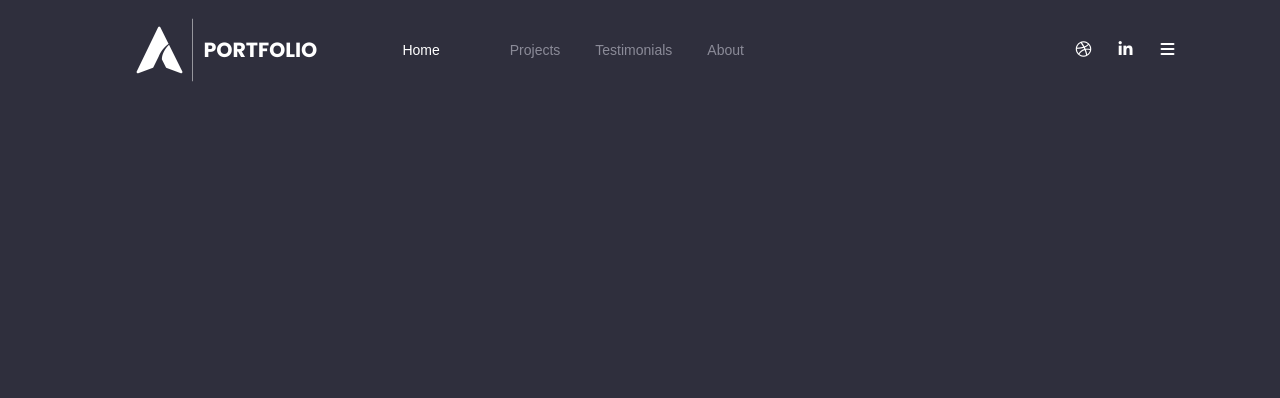
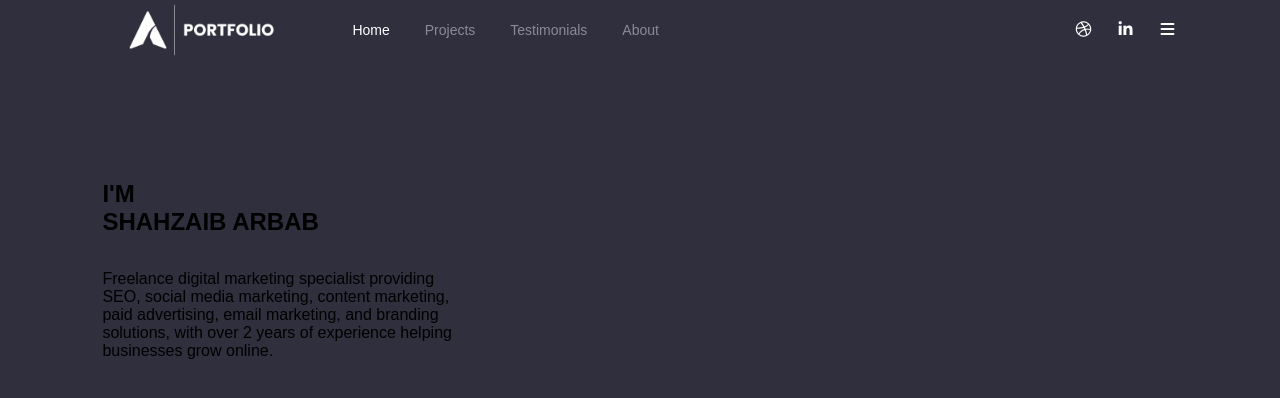
Before and after one commit to Shahzaib-001-hub/Shahzaib_portfolio, a plain HTML site: page index.html in a window 1280 px wide. Drawn offline with Linux system fonts and the light colour scheme.

Commit message:
Main_content_add

```diff
--- a/index.html
+++ b/index.html
@@ -26,7 +26,7 @@
 
 
             <ul class="menu">
-                <li><a href="#Home" class="active">Home<a><li>
+                <li><a href="#Home" class="active">Home</a></li>
                 <li><a href="#portfolio">Projects</a></li>
                 <li><a href="#Testimonials">Testimonials</a></li>
                 <li><a href="#about">About</a></li>
@@ -37,11 +37,11 @@
             <!-- Icons -->
             <div class="social-icons">
                 <a href="https://dribbble.com/" target="_blank">
-                <i class="fa-brands fa-dribbble"></i></a>
+                    <i class="fa-brands fa-dribbble"></i></a>
                 <a href="https://pk.linkedin.com/in/shahzaib-arbab" target="_blank">
-                <i class="fa-brands fa-linkedin-in"></i></a>
-                <a href="">
-                <i class="fa-solid fa-bars"></i></a>
+                    <i class="fa-brands fa-linkedin-in"></i></a>
+                <a href="#home">
+                    <i class="fa-solid fa-bars"></i></a>
 
             </div>
 
@@ -51,14 +51,28 @@
 
 
     <!-- Main Content -->
-<div class="Main-section">
-    <div class="section_1"></div>
-    <div class="section_2"></div>
-    <div class="section_3"></div>
-    <div class="section_4"></div>
-    <div class="section_5"></div>
-</div>
+    <section class="Main-section">
+        <div class="section_1">
+            <h2>I'M</h2>
+            <h1>SHAHZAIB ARBAB</h1>
+        </div>
+        <div class="section_2">
+            <p>Freelance digital marketing specialist providing SEO, social media marketing, content marketing, paid advertising, email marketing, and branding solutions, with over 2 years of experience helping businesses grow online.</p>
+        </div>
+        <div class="section_3">
 
+        </div>
+        <div class="section_4">
+
+        </div>
+        <div class="section_5">
+
+        </div>
+        <div class="section_6">
+
+        </div>
+
+    </section>
 
     <!-- End Main Content -->
     <main>
--- a/style.css
+++ b/style.css
@@ -11,7 +11,9 @@ body{
     background:#2f2f3d;
 }
 
-/* Header */
+/* --------------------------------------------------- */
+/* ---------------     Header     -------------------- */
+/* --------------------------------------------------- */
 
 header{
     width:100%;
@@ -32,15 +34,11 @@ header{
     display:flex;
     gap:8px;
     color:#fff;
-    height: 250px;
-    width: 300px;
-    margin-top: -100px;
+    height: 200px;
+    width: 250px;
+    margin-top: -95px;
 }
 
-.logo i{
-    color:#f5b400;
-    font-size:12px;
-}
 
 /* Menu */
 
@@ -49,7 +47,7 @@ header{
     list-style:none;
     gap:35px;
     text-align:center;
-    margin-top: -100px;
+    margin-top: -95px;
 }
 
 .menu li a{
@@ -73,18 +71,57 @@ header{
     display:flex;
     align-items:center;
     gap:22px;
-    margin-top: -100px;
+    margin-top: -95px;
 }
 
 .social-icons i{
     color:#fff;
     cursor:pointer;
-    transition:.3s;
+
 }
 
 .social-icons i:hover{
     color:#f5b400;
 }
+
+
+/* --------------------------------------------------- */
+/* ---------------  Main Content  -------------------- */
+/* --------------------------------------------------- */
+
+.Main-section{
+    width:100%;
+    padding:25px 8%;
+    display: grid;
+    grid-template-columns: repeat(3, 1fr);
+    grid-template-rows: repeat(2, 1fr);
+}
+.section_1{
+    grid-row: 1;
+    grid-column: 1;
+}
+.section_2{
+    grid-row: 2;
+    grid-column: 1;
+}
+.section_3{
+    grid-row: 1;
+    grid-column: 2;
+}
+.section_4{
+    grid-row: 2;
+    grid-column: 2;
+}
+.section_5{
+    grid-row: 1;
+    grid-column: 3;
+}
+.section_6{
+    grid-row: 2;
+    grid-column: 3;
+}
+
+
 
 /* Responsive */
 
```
